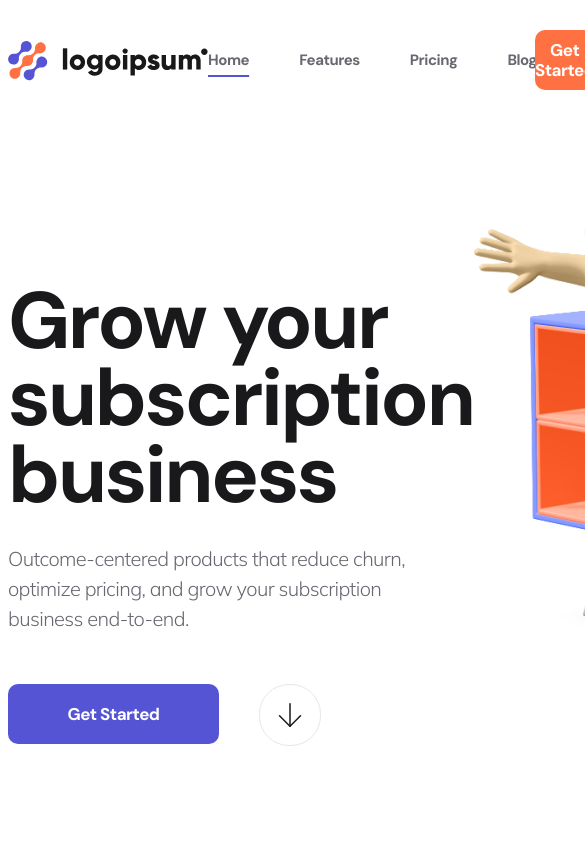
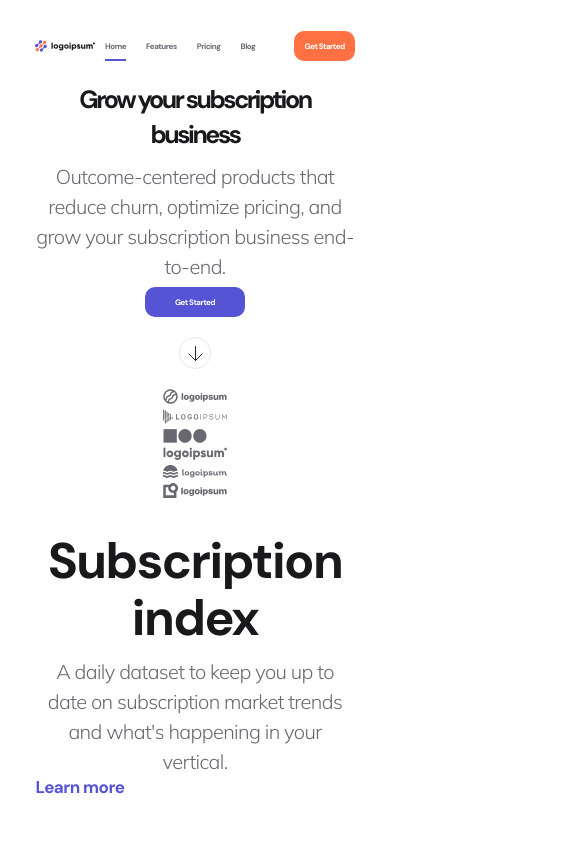
Before and after one commit to MouseValery/SaaS, a plain HTML site: page index.html in a window 390 px wide. Shown: the top 844 px of the page, 585 px wide, since content can reach past the window. Drawn offline with Linux system fonts and the light colour scheme.

Commit message:
Updated code + adaptive
Улучшен код и добавлен адаптив на сайт

```diff
--- a/css/style.css
+++ b/css/style.css
@@ -1,5 +1,3 @@
-*{
-}
 .header{
    max-width: 1070px;
    display: flex;
@@ -316,3 +314,115 @@ margin-bottom: 43px;
 .content:last-child{
     margin-bottom: 201px;
 }
+@media(max-width: 1090px) {
+    .header{
+        max-width: 768px;
+    }
+    .header-button{
+        margin-right: 20px;
+        margin-left: 20px;
+    }
+.content{
+    max-width: 768px;
+}
+.content-image{
+    width: 50%;
+
+}
+.sponsors-logos{
+    max-width: 768px;
+}
+.rate{
+    width: 250px;
+}
+.button-buy{
+    width: 230px;
+}
+}
+@media(max-width: 920px){
+    .content-image{
+        width: 40%;
+    }
+}
+@media(max-width: 768px){
+    .header{
+        max-width: 320px;
+        margin-bottom: 20px;
+    }
+    .header-button{
+        margin-right: 10px;
+        margin-left: 10px;
+        font-size:8px;
+    }
+    .start-button{
+        font-size: 8px;
+        width: 100px;
+        height: 30px;
+    }
+    .logo{
+        max-width: 60px;
+    }
+.content{
+    max-width: 320px;
+    flex-direction: column;
+}
+.content-text{
+    text-align: center;
+}
+.content-text-main-big{
+    line-height: 35px;
+    font-size: 25px;
+}
+.content-text-small{
+    margin-top: 10px;
+    margin-bottom: 0;
+}
+.content-text-buttons{
+    align-items: center;
+    flex-direction: column;
+}
+.content-image{
+    display: none;
+}
+.button-purple{
+    margin-right: 0;
+    margin-top: 5px;
+}
+.scroll-down-button{
+    width: 30px;
+    height: 30px;
+}
+.arrow-down-img{
+    width: 50%;
+}
+.sponsors-logos{
+    max-width: 320px;
+    flex-direction: column;
+    margin-top: 20px;
+    margin-bottom: 30px;
+}
+.sponsor-image{
+   max-width: 64px;
+   margin-bottom: 5px;
+   padding-left: 0;
+}
+.get-text{
+    font-size: 40px;
+    text-align: center;
+}
+.yearplan{
+    max-width: 260px;
+}
+.yearplan-text-left{
+    width: 120px;
+}
+.yearplan-text-right{
+    width: 120px;
+}
+.rate{
+    width: 250px;
+}
+.button-buy{
+    width: 230px;
+}
+}
--- a/index.html
+++ b/index.html
@@ -12,7 +12,7 @@
 </head>
 <body>
 <header class = "header">
-<img src="img/logo.svg" alt="Logo">
+<img src="img/logo.svg" class = "logo" alt="Logo">
 <div class="header-buttons">
     <a href="index.html" class = "header-button current-page">Home</a>
     <a href="index.html" class = "header-button">Features</a>
@@ -31,25 +31,21 @@
         <div class="content-text-buttons">
         <a href="index.html" class = "start-button button-purple">Get Started</a>
         <a class = "scroll-down-button">
-            <img src="img/arrow-down-button.svg" alt="down arrow">
+            <img src="img/arrow-down-button.svg" class = " arrow-down-img" alt="down arrow">
         </a>
     </div>
     </div>
-    <div class="content-image">
-        <img src="img/content-image1.jpg" alt="Hero1">
-    </div>
+        <img class="content-image" src="img/content-image1.jpg" alt="Hero1">
 </div>
 <div class="sponsors-logos">
-    <img src="img/sponsor1.svg" alt="sponsor">
-    <img src="img/sponsor2.svg" alt="sponsor">
-    <img src="img/sponsor3.svg" alt="sponsor">
-    <img src="img/sponsor4.svg" alt="sponsor">
-    <img src="img/sponsor5.svg" alt="sponsor">
+    <img src="img/sponsor1.svg" class ="sponsor-image" alt="sponsor">
+    <img src="img/sponsor2.svg" class ="sponsor-image" alt="sponsor">
+    <img src="img/sponsor3.svg" class ="sponsor-image" alt="sponsor">
+    <img src="img/sponsor4.svg" class ="sponsor-image" alt="sponsor">
+    <img src="img/sponsor5.svg" class ="sponsor-image" alt="sponsor">
 </div>
 <div class="content content-second">
-    <div class="content-image">
-        <img src="img/content-image2.jpg" alt="Hero2">
-    </div>
+        <img class="content-image" src="img/content-image2.jpg" alt="Hero2">
     <div class="content-text">
         <span class="content-text-main">Subscription index</span>
         <span class="content-text-small">A daily dataset to keep you up to date on subscription market trends and what's happening in your vertical.
@@ -64,9 +60,7 @@
         </span>
         <a href="index.html" class="button-learn">Learn more</a>
     </div>
-    <div class="content-image">
-        <img src="img/content-image3.jpg" alt="Hero3">
-    </div>
+        <img class="content-image" src="img/content-image3.jpg" alt="Hero3">
 </div>
 <div class="sponsors-logos">
 <div class="sponsor-description">
```
